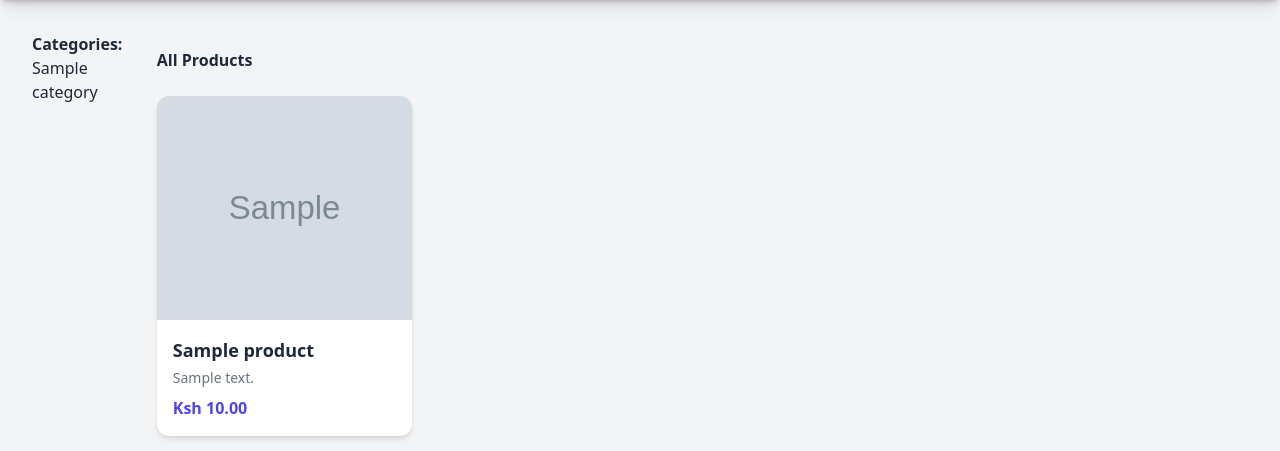
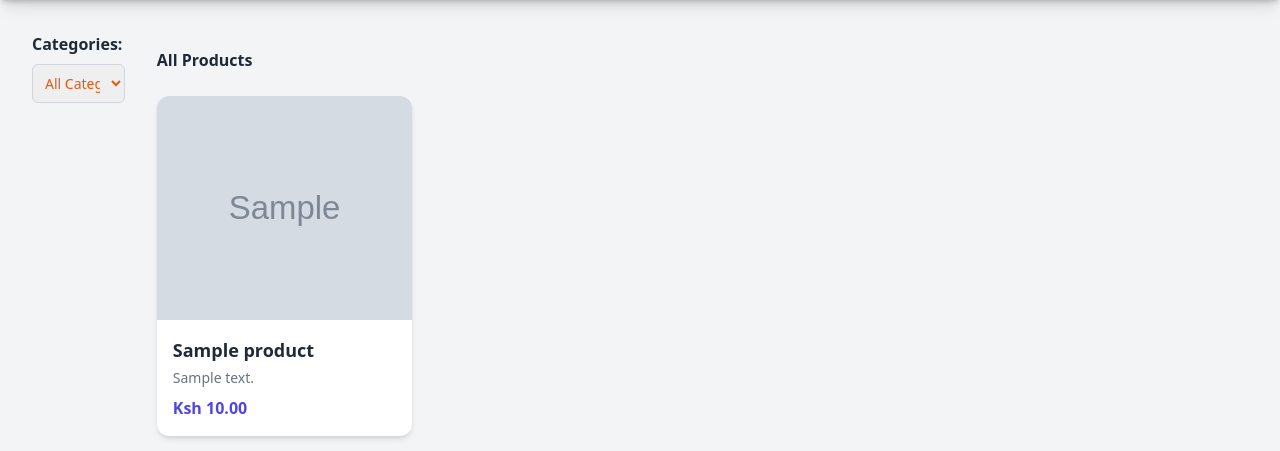
Before and after one commit to rahim8050/Rahim-Online-Clothing-Store, a Django app: page /products/search/ in a window 1280 px wide. Shown: the part 74-525 px from the top of the page. Run offline with Django 5.2, Linux system fonts and the light colour scheme; tables that the repository leaves empty hold one stand-in row (values such as "Sample post"); grey boxes marked "Sample" are stand-in pictures; some libraries are stand-ins or nearby versions.

Commit message:
categories dropdown

```diff
--- a/Rahim_Online_ClothesStore/settings.py
+++ b/Rahim_Online_ClothesStore/settings.py
@@ -166,7 +166,7 @@ MPESA_INITIATOR_USERNAME = 'initiator_username'
 MPESA_INITIATOR_SECURITY_CREDENTIAL = 'initiator_security_credential'
 # Geopify settings
 GEOAPIFY_API_KEY = os.environ.get('GEOAPIFY_API_KEY')
-print("GEOAPIFY_API_KEY:", GEOAPIFY_API_KEY)  # Debugging line to check if the key is loaded correctly
+
 
 
 # Database
--- a/Rahim_Online_ClothesStore/urls.py
+++ b/Rahim_Online_ClothesStore/urls.py
@@ -30,6 +30,7 @@ urlpatterns = [
                   path('mpesa/', include('Mpesa.urls')),
                   path('', views.product_list, name='index'),
                   path('<slug:category_slug>/', views.product_list, name='product_list_by_category'),
+                #   path('category/<slug:slug>/', views.product_list, name='product_list_by_category'),
                   path('products/search/', views.SearchProduct, name='product_search'),
                   path('product/<int:id>/<slug:slug>/', views.product_detail, name='product_detail'),
                   path('users/', include("users.urls")),
--- a/orders/utils.py
+++ b/orders/utils.py
@@ -1,9 +1,12 @@
 # myapp/utils/geoapify.py
 import requests
 from requests.structures import CaseInsensitiveDict
+from django.conf import settings
+api_key = settings.GEOAPIFY_API_KEY
 
 def reverse_geocode(lat, lon):
-    api_key = "bc95771bd9fa46508e031a7a3ede51e1"
+
+    print("Using loaded key:", api_key)    # Debugging line to check if the key is loaded correctly
     url = f"https://api.geoapify.com/v1/geocode/reverse?lat={lat}&lon={lon}&apiKey={api_key}"
 
     headers = CaseInsensitiveDict()
--- a/product_app/templates/products/product/list.html
+++ b/product_app/templates/products/product/list.html
@@ -5,30 +5,27 @@
 {% block content %}
 
 <div class="container mx-auto  p-4 flex">
-     <aside class="w-[10%] p-4">
-        <h2 class="font-bold">Categories:</h2>
-        <ul>
-            {% for category in categories %}
-            <li>
-                <a href="{% url 'product_list_by_category' category.slug %}">{{ category.name }}</a>
-            </li>
-            {% endfor %}
-        </ul>
-    </aside>
-    {% comment %} <div class="mb-4">
-    <label for="categoryDropdown" class="block font-bold mb-1">Filter by Category:</label>
-    <select id="categoryDropdown"
-            class="w-full md:w-1/3 p-2 border border-gray-300 rounded"
-            onchange="location = this.value;">
-        <option value="{% url 'product_list_by_category' %}">All Categories</option>
-        {% for category in categories %}
-            <option value="{% url 'product_list_by_category' category.slug %}"
-                    {% if selected_category == category.slug %}selected{% endif %}>
-                {{ category.name }}
+<aside class="w-full md:w-[10%] p-4">
+    <h2 class="font-bold mb-2">Categories:</h2>
+   <select
+    onchange="if (this.value) window.location.href=this.value"
+    class="block w-full border border-gray-300 rounded-md p-2 text-sm focus:ring focus:ring-orange-200 text-orange-600"
+>
+        <!-- All categories option -->
+        <option value="{% url 'index' %}" {% if not category %}selected{% endif %}>
+            All Categories
+        </option>
+
+        <!-- Loop over categories without overwriting the 'category' context variable -->
+        {% for c in categories %}
+            <option value="{% url 'product_list_by_category' c.slug %}"
+                    {% if category and c.slug == category.slug %}selected{% endif %}>
+                {{ c.name }}
             </option>
         {% endfor %}
     </select>
-</div> {% endcomment %}
+</aside>
+
 
 
     <main class="w-[90%] p-4">
@@ -45,37 +42,8 @@
             {% endif %}
         </div>
 
-        {% comment %} <!-- Product Grid -->
-        <div class="grid grid-cols-2 gap-4">
-            {% for product in products %}
-                <a href="{% url 'product_detail' product.id product.slug %}">
-                    <div class="border p-2 hover:shadow-lg transition-shadow">
-                        {% if product.image %}
-                            <img src="{{ product.image.url }}" alt="{{ product.name }}"
-                                 class="h-64 w-full object-cover">
-                        {% else %}
-                            <div class="h-64 bg-gray-100 flex items-center justify-center">
-                                <p class="text-emerald-600">Image not available</p>
-                            </div>
-                        {% endif %}
 
-                        <h3 class="font-semibold mt-2">{{ product.name }}</h3>
-                        <p class="text-sm text-gray-600 truncate">{{ product.description }}</p>
-                        <p class="text-indigo-600 mt-2">Ksh{{ product.price }}</p>
-                    </div>
-                </a>
-            {% empty %}
-                <div class="col-span-3 text-center py-8">
-                    <p class="text-gray-500">
-                        {% if request.GET.search %}
-                            No products found matching "{{ request.GET.search }}"
-                        {% else %}
-                            No products available
-                        {% endif %}
-                    </p>
-                </div>
-            {% endfor %}
-        </div> {% endcomment %}
+
 <!-- Product Grid -->
 <div class="grid grid-cols-1 sm:grid-cols-2 md:grid-cols-3 lg:grid-cols-4 gap-6">
   {% for product in products %}
--- a/product_app/views.py
+++ b/product_app/views.py
@@ -8,20 +8,36 @@ from product_app.models import Product
 
 from .models import Category,Product
 # Create your views here.
-def product_list(request,category_slug=None):
+# def product_list(request,category_slug=None):
 
+#     category = None
+#     products = Product.objects.filter(available=True)
+#     categories = Category.objects.all()
+#     if category_slug:
+#         category = get_object_or_404(Category,slug=category_slug)
+#         products = products.filter(category=category)
+
+#     return render(request, 'products/product/list.html',{
+#         'category': category,
+#         'products': products,
+#         'categories': categories,
+#     })
+def product_list(request, category_slug=None):
+    categories = Category.objects.all()
     category = None
-    products = Product.objects.filter(available=True)
-    categories = Category.objects.all()
+
     if category_slug:
-        category = get_object_or_404(Category,slug=category_slug)
-        products = products.filter(category=category)
+        category = get_object_or_404(Category, slug=category_slug)
+        products = Product.objects.filter(category=category)
+    else:
+        products = Product.objects.all()
 
-    return render(request, 'products/product/list.html',{
+    return render(request, 'products/product/list.html', {
+        'categories': categories,
+        'products': products,
         'category': category,
-        'products': products,
-        'categories': categories,
     })
+
 
 
 
```
